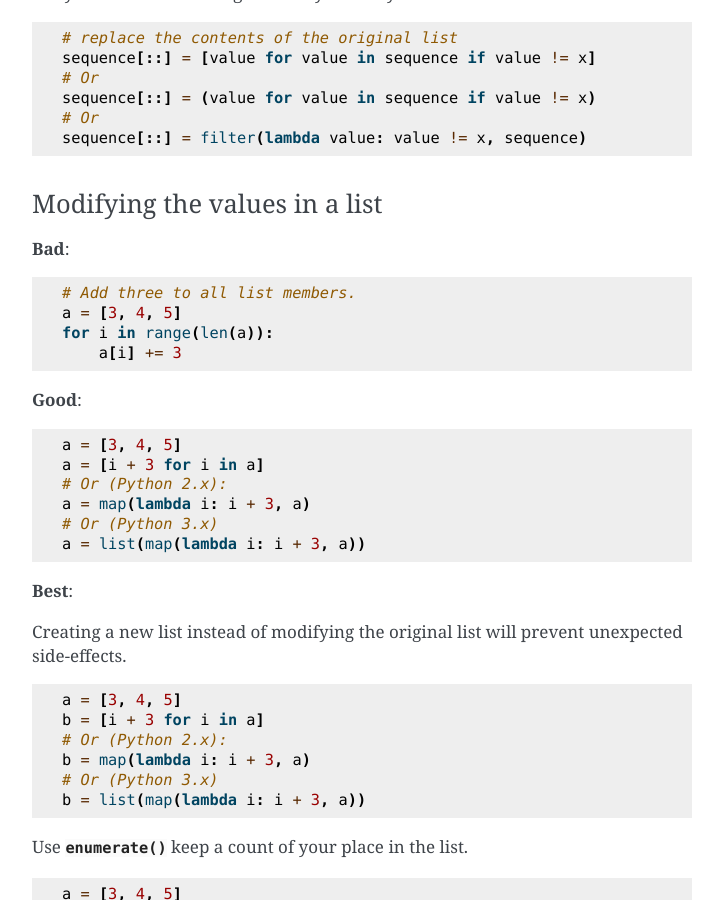
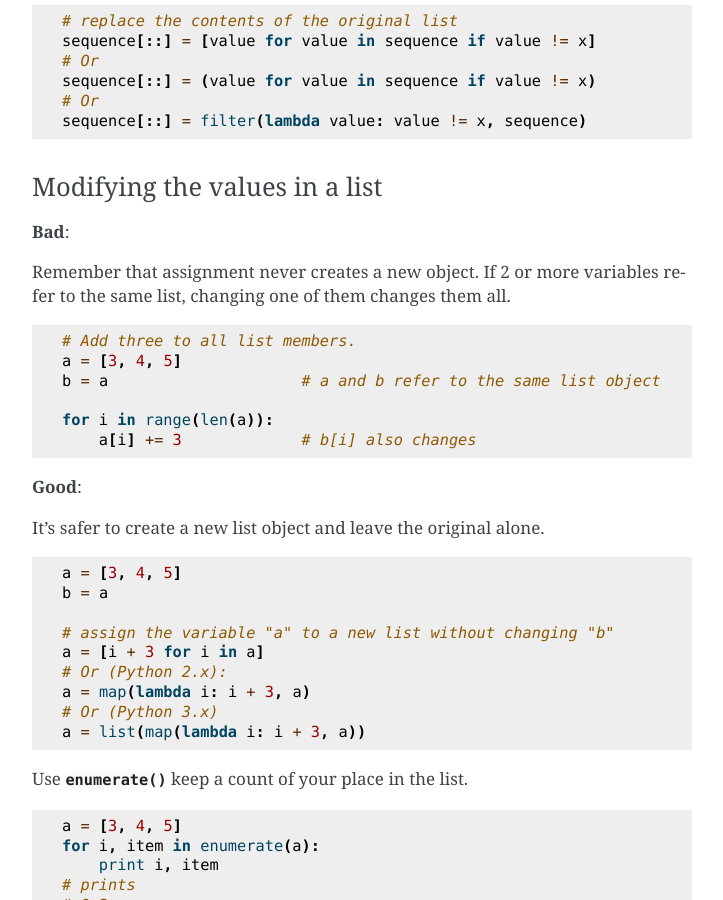
Before and after one commit to realpython/python-guide, a Sphinx documentation site: the page built from docs/writing/style.rst, in a window 1280 px wide and 900 px high, scrolled down 13237 px. Shown: the whole window, without its empty margins (388-1111 px from the left). Built offline with Sphinx 7.4.7, drawn with Linux system fonts in a browser that asks for light colours; a script that is not in the unit is left out.

Commit message:
Modifying the values in a list
To avoid side effects, don't modify the original list. Create a new list instead.

```diff
--- a/docs/writing/style.rst
+++ b/docs/writing/style.rst
@@ -606,9 +606,7 @@ Python has standard ways of filtering lists, but there are several things you ne
 Python 2.x vs. 3.x
 ::::::::::::::::::
 
-* Starting with Python 3.0, the :py:func:`map` and :py:func:`filter`
-functions return an iterator instead of a list. If you really need a list, you
-should wrap these functions in :py:func`list` like so
+* Starting with Python 3.0, the :py:func:`map` and :py:func:`filter` functions return an iterator instead of a list. If you really need a list, you should wrap these functions in :py:func`list` like so
 
 .. code-block:: python
 
@@ -665,37 +663,32 @@ Modifying the values in a list
 ~~~~~~~~~~~~~~~~~~~~~~~~~~~~~~
 **Bad**:
 
+Remember that assignment never creates a new object. If 2 or more variables refer to the same list, changing one of them changes them all.
+
 .. code-block:: python
 
     # Add three to all list members.
     a = [3, 4, 5]
+    b = a                     # a and b refer to the same list object
+
     for i in range(len(a)):
-        a[i] += 3
+        a[i] += 3             # b[i] also changes
 
 **Good**:
+
+It's safer to create a new list object and leave the original alone.
 
 .. code-block:: python
 
     a = [3, 4, 5]
+    b = a
+
+    # assign the variable "a" to a new list without changing "b"
     a = [i + 3 for i in a]
     # Or (Python 2.x):
     a = map(lambda i: i + 3, a)
     # Or (Python 3.x)
     a = list(map(lambda i: i + 3, a))
-
-**Best**:
-
-Creating a new list instead of modifying the original list will prevent
-unexpected side-effects.
-
-.. code-block:: python
-
-    a = [3, 4, 5]
-    b = [i + 3 for i in a]
-    # Or (Python 2.x):
-    b = map(lambda i: i + 3, a)
-    # Or (Python 3.x)
-    b = list(map(lambda i: i + 3, a))
 
 
 Use :py:func:`enumerate` keep a count of your place in the list.
```
